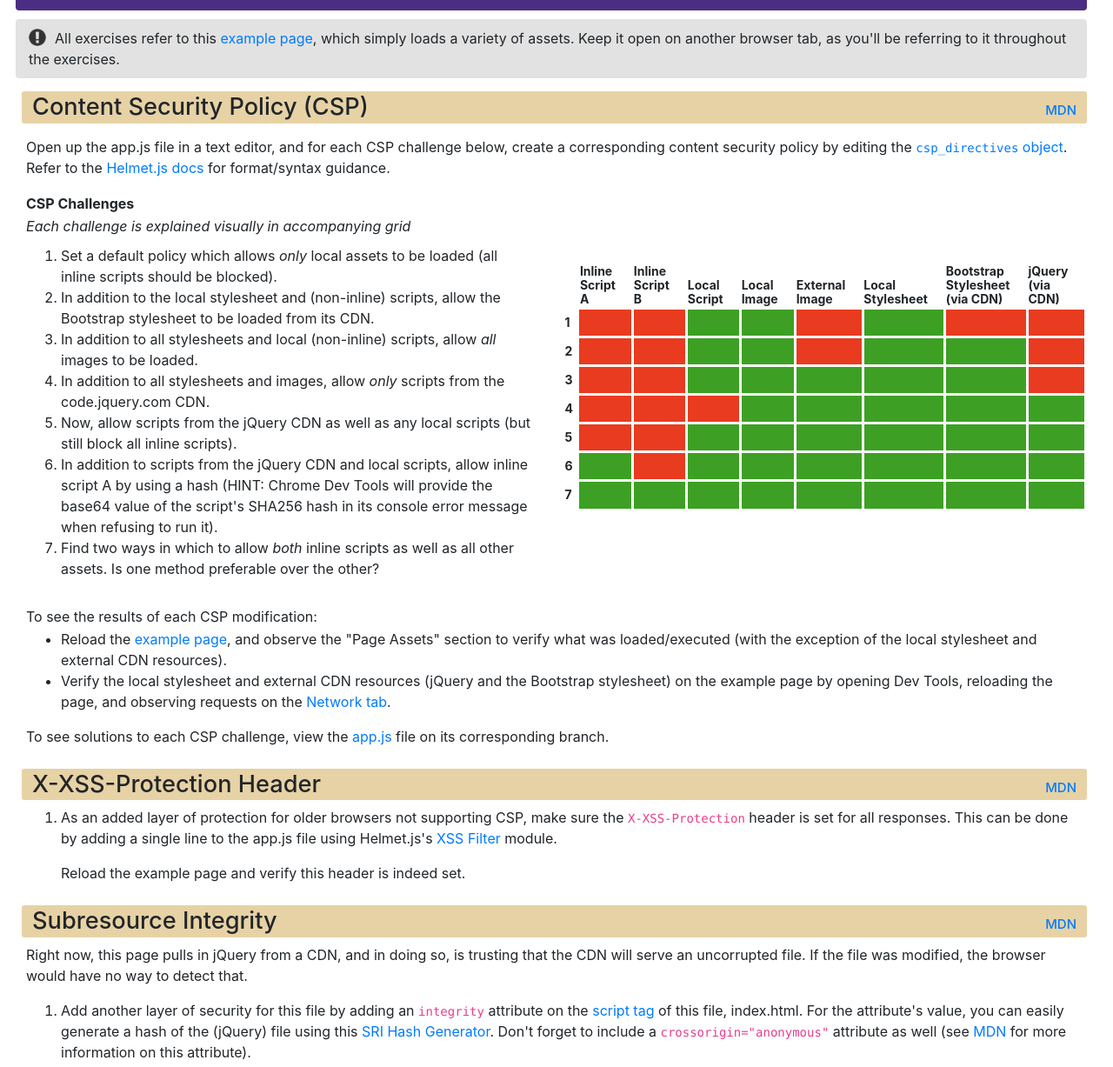
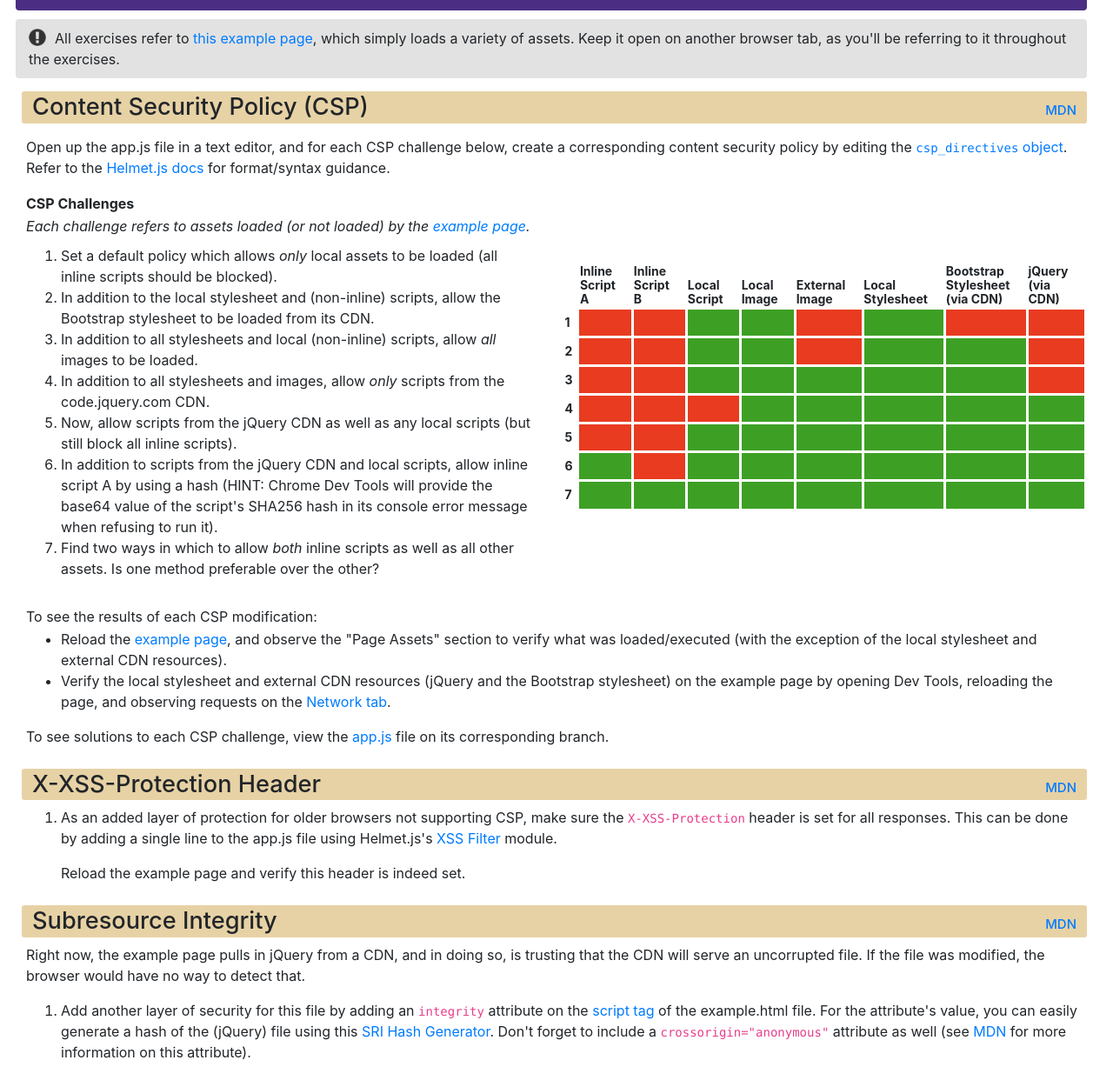
Before and after one commit to uwciso/browser-security, a website: page public/index.html in a window 1280 px wide. Shown: the part 73-1300 px from the top of the page at 87% size. Drawn offline with nearby package versions, Linux system fonts and the light colour scheme.

Commit message:
style and grammar

```diff
--- a/public/index.html
+++ b/public/index.html
@@ -16,7 +16,7 @@
   <span class="glyphicon glyphicon-fire"></span>
 
   <div class="instr-wrapper">
-    <p><img src="/img/exclamation.png" />All exercises refer to this <a href="/example.html">example page</a>, which simply loads a variety of assets. Keep it open on another browser tab, as you'll be referring to it throughout the exercises.</p>
+    <p><img src="/img/exclamation.png" />All exercises refer to <a href="/example.html">this example page</a>, which simply loads a variety of assets. Keep it open on another browser tab, as you'll be referring to it throughout the exercises.</p>
   </div>
 
   <h2 class="first">Content Security Policy (CSP)<span class="resource"><a href="https://developer.mozilla.org/en-US/docs/Web/HTTP/CSP" target="0">MDN</a></span></h2>
@@ -26,7 +26,7 @@
   <div class="csp-challenges">
     <div class="written-instr">
       <p class="instructions"><b>CSP Challenges</b></p>
-      <span><i>Each challenge is explained visually in accompanying grid</i></span>
+      <span class="sub-instructions">Each challenge refers to assets loaded (or not loaded) by the <a href="/example.html">example page</a>.</span>
       <ol>
         <li>Set a default policy which allows <i>only</i> local assets to be loaded (all inline scripts should be blocked).</li>
         <li>In addition to the local stylesheet and (non-inline) scripts, allow the Bootstrap stylesheet to be loaded from its CDN.</li>
@@ -150,10 +150,10 @@
     </li>
   </ol>
   <h2>Subresource Integrity <span class="resource"><a href="https://developer.mozilla.org/en-US/docs/Web/Security/Subresource_Integrity" target="0">MDN</a></span></h2>
-  <p>Right now, this page pulls in jQuery from a CDN, and in doing so, is trusting that the CDN will serve an uncorrupted file. If the file was modified, the browser would have no way to detect that.</p>
+  <p>Right now, the example page pulls in jQuery from a CDN, and in doing so, is trusting that the CDN will serve an uncorrupted file. If the file was modified, the browser would have no way to detect that.</p>
   <ol>
     <li>
-      <p>Add another layer of security for this file by adding an <code>integrity</code> attribute on the <a href="https://github.com/uwciso/browser-security/blob/master/index.html#L194" target="blank">script tag</a> of this file, index.html. For the attribute's value, you can easily generate a hash of the (jQuery) file using this <a href="https://www.srihash.org/" target="0">SRI Hash Generator</a>. Don't forget to include a <code>crossorigin="anonymous"</code> attribute as well (see <a href="https://developer.mozilla.org/en-US/docs/Web/HTML/CORS_settings_attributes" target="0">MDN</a> for more information on this attribute).</p>
+      <p>Add another layer of security for this file by adding an <code>integrity</code> attribute on the <a href="https://github.com/uwciso/browser-security/blob/master/public/example.html#L75" target="blank">script tag</a> of the example.html file. For the attribute's value, you can easily generate a hash of the (jQuery) file using this <a href="https://www.srihash.org/" target="0">SRI Hash Generator</a>. Don't forget to include a <code>crossorigin="anonymous"</code> attribute as well (see <a href="https://developer.mozilla.org/en-US/docs/Web/HTML/CORS_settings_attributes" target="0">MDN</a> for more information on this attribute).</p>
       <p>Now, reload the example page and verify that the resource loads as expected. Then, modify the value of the <code>integrity</code> attribute so the browser's calculated value will not match. Has the resource been blocked?</p>
       <p>Note: verifying this can be tricky, since the Network tab will show the file as having been loaded (which is true, since the file had to be downloaded in order for the browser to check its hash). You can verify by attempting to execute a jQuery selection in the console window, or, in Chrome Dev Tools, using the Source tab to see if that file is available.</p>
     </li>
--- a/public/stylesheets/styles.css
+++ b/public/stylesheets/styles.css
@@ -102,6 +102,9 @@ p.instructions {
   margin-bottom: 2px;
   margin-top: 15px;
 }
+.sub-instructions {
+  font-style: italic;
+}
 .all-images {
   display: flex;
   flex-direction: row;
```
